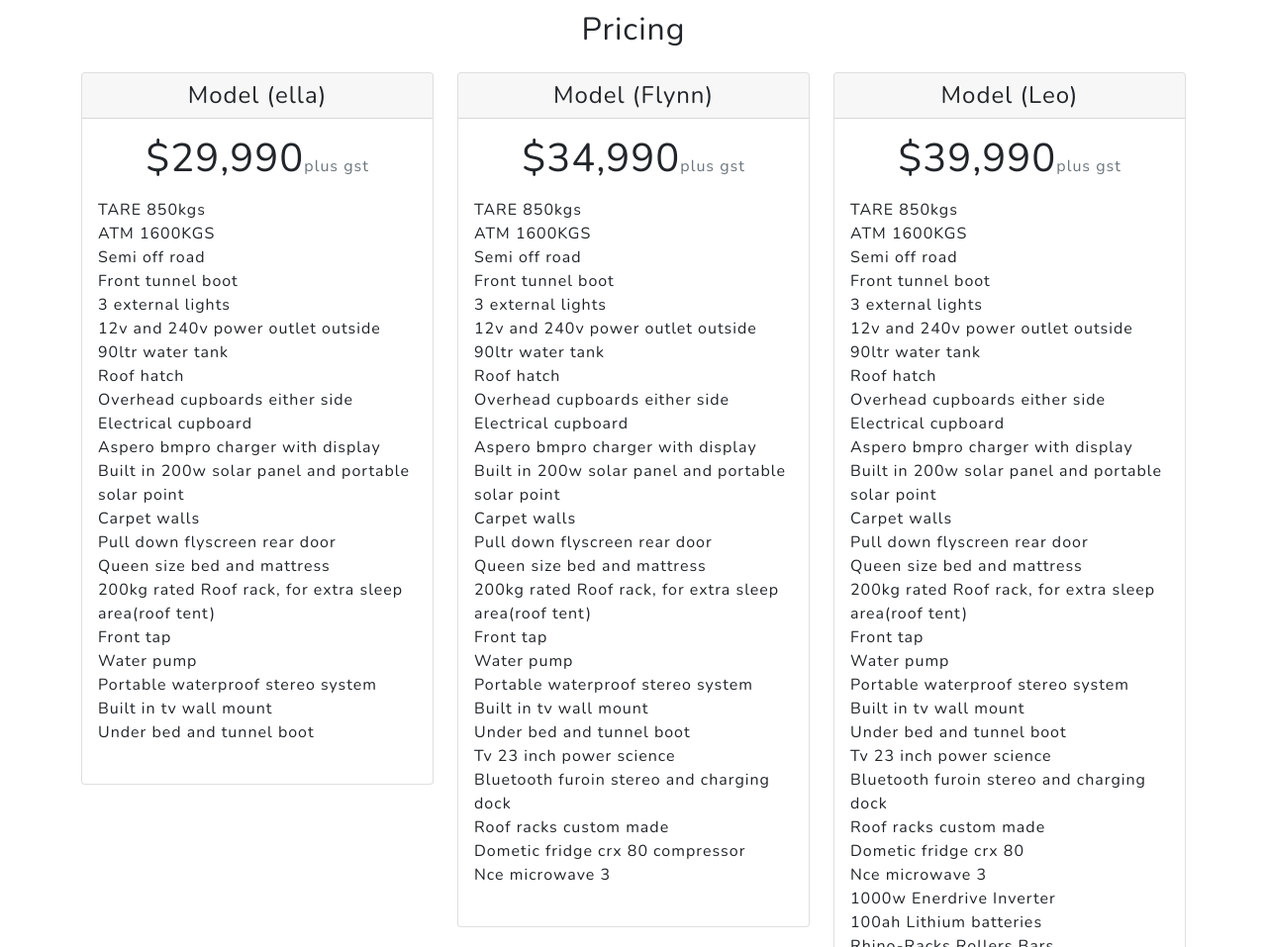
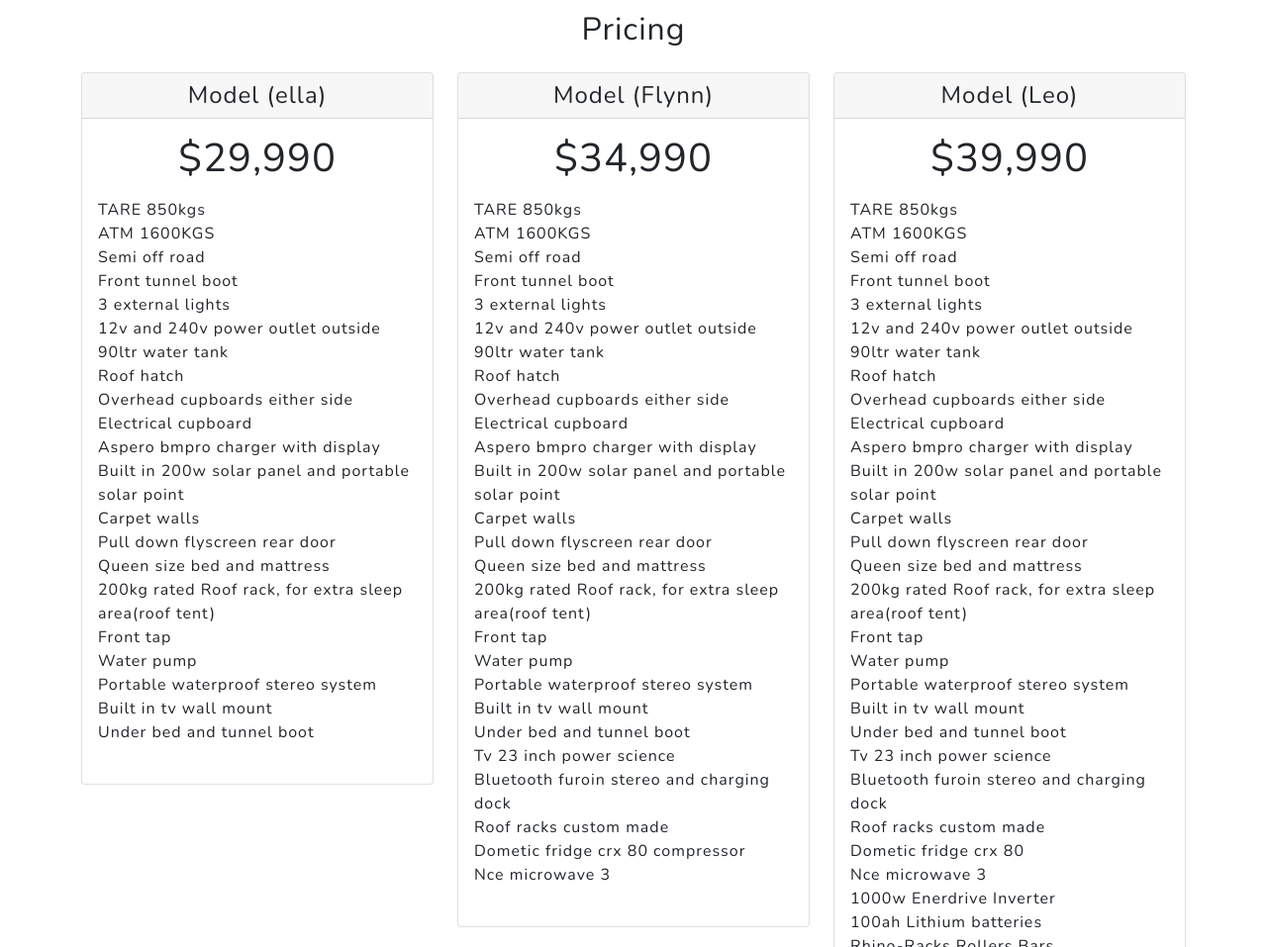
Before and after one commit to 56tiagra/qycaravan, a plain HTML site: page index.html in a window 1280 px wide. Shown: the part 2740-3697 px from the top of the page at 99% size. Drawn offline with nearby package versions, Linux system fonts and the light colour scheme.

Commit message:
remove gst

```diff
--- a/index.html
+++ b/index.html
@@ -218,9 +218,7 @@
               </div>
               <div class="card-body">
                 <h1 class="card-title pricing-card-title">
-                  $29,990<small style="font-size: 16px" class="text-muted"
-                    >plus gst</small
-                  >
+                  $29,990
                 </h1>
                 <ul class="list-unstyled mt-3 mb-4" style="text-align: left">
                   <li>TARE 850kgs</li>
@@ -257,9 +255,7 @@
               </div>
               <div class="card-body">
                 <h1 class="card-title pricing-card-title">
-                  $34,990<small style="font-size: 16px" class="text-muted"
-                    >plus gst</small
-                  >
+                  $34,990
                 </h1>
                 <ul class="list-unstyled mt-3 mb-4" style="text-align: left">
                   <li>TARE 850kgs</li>
@@ -301,9 +297,7 @@
               </div>
               <div class="card-body">
                 <h1 class="card-title pricing-card-title">
-                  $39,990<small style="font-size: 16px" class="text-muted"
-                    >plus gst</small
-                  >
+                  $39,990
                 </h1>
                 <ul class="list-unstyled mt-3 mb-4" style="text-align: left">
                   <li>TARE 850kgs</li>
```
